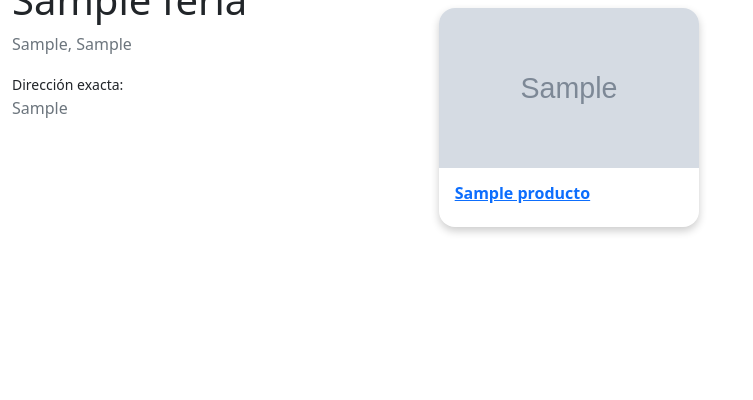
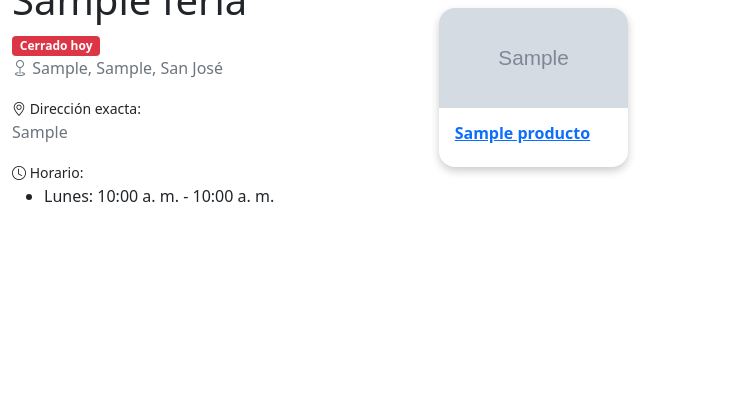
Before and after one commit to fabianabarca/feria, a Django app: page /ferias/1/ in a window 1280 px wide. Shown: the part 400-800 px from the top of the page, without its empty margins (0-753 px from the left). Run offline with Django 3.2, Linux system fonts and the light colour scheme; tables that the repository leaves empty hold one stand-in row (values such as "Sample post"); grey boxes marked "Sample" are stand-in pictures; some libraries are stand-ins or nearby versions.

Commit message:
Mejorar UI
-Mejorar UI de feria.html y ferias_detail.html
-Modularizar algunas funciones y variables

```diff
--- a/ferias/models.py
+++ b/ferias/models.py
@@ -1,8 +1,12 @@
 ''' Acá se crean los modelos base de las Ferias, junto con toda la información
     relevante de ellas '''
 
+import datetime
+import locale
 from django.db import models
 from django.utils.text import slugify
+
+locale.setlocale(locale.LC_TIME, '')
 
 ''' Acá se crean los modelos base de las Ferias, junto con toda la información
     relevante de ellas '''
@@ -88,6 +92,16 @@ class Feria(models.Model):
         no se permiten caracteres que no sean ASCII '''
         return slugify(self.codigo)
 
+    def abre_hoy(self):
+        ''' Verifica si la feria abre hoy (hora server) '''
+        abre = False
+        dia = datetime.datetime.now().strftime("%A")[0]
+        for horario in self.horarios.all():
+            if dia.lower() == horario.dia_inicio[0].lower():
+                abre = True
+                break
+        return abre
+
     def __str__(self):
         return self.nombre + ", " + self.distrito
 
--- a/ferias/templates/ferias_detail.html
+++ b/ferias/templates/ferias_detail.html
@@ -26,7 +26,10 @@
                     <!-- TODO: cambiar cuando se agregue el modelo de Feria -->
                     {% for i in '012'|make_list %}
                     <div class="carousel-item {% if i == '0' %} active {% endif %}">
-                        <img src="https://sertacentroamerica.com/costarica/wp-content/uploads/sites/3/2021/05/placeholder-106.png" class="w-100 d-inline-block" style="max-height: 40vh;object-fit: cover;">
+                        <img src="https://sertacentroamerica.com/costarica/wp-content/uploads/sites/3/2021/05/placeholder-106.png"
+                            class="w-100 d-inline-block"
+                            style="max-height: 40vh;object-fit: cover;"
+                            loading="lazy">
                     </div>
                     {% endfor %}
                 </div>
@@ -45,9 +48,20 @@
         <!-- ===========  Info Feria =========== -->
         <div class="col-md-4" id="info-feria">
             <h1>{{feria.nombre}}</h1>
-            <p class="text-muted">{{feria.distrito}}, {{feria.canton}}</p>
-            <small>Dirección exacta:</small>
+            {% if feria.abre_hoy %}
+            <span class="badge bg-success">Abre hoy</span>
+            {% else %}
+            <span class="badge bg-danger">Cerrado hoy</span>
+            {% endif %}
+            <p class="text-muted">
+                <i class="bi bi-geo"></i>
+                {{feria.distrito}}, {{feria.canton}}, {{feria.get_provincia_display}}
+            </p>
+            <small><i class="bi bi-geo-alt"></i> Dirección exacta:</small>
             <p class="text-muted">{{feria.direccion}}</p>
+            <small><i class="bi bi-clock"></i> Horario:</small>
+            <ul id="horarios-section">
+            </ul>
         </div>
         <!-- ===========  Info Productos de la Feria =========== -->
         <div class="col-md-8" id="info-productos">
@@ -56,11 +70,13 @@
             <div class="row">
             {% for producto in feria.oferta.all %}
             <!-- ===========  Info de Producto espeficico =========== -->
-            <div class="col-md-4">
-                <div class="card-feria">
+            <div class="col-md-3">
+                <div class="card-feria" >
                     <a href="#" target="_blank">
-                        <img src="{{producto.imagen.url}}"
-                            alt="Imagen de {{producto.nombre_comun}}" class="img-fluid card-img" style="width:100%;max-height: 160px;object-fit: cover;">
+                        <img src="{{producto.imagen.url}}" loading="lazy"
+                            alt="Imagen de {{producto.nombre_comun}}"
+                            class="img-fluid card-img"
+                            style="width:100%;max-height: 100px;object-fit: cover;">
                     </a>
                     <div class="card-feria-container">
                         <a href="#">
@@ -71,8 +87,10 @@
                 </div>
             {% endfor %}
             {% else %}
+            <br>
             <div class="alert alert-info" role="alert">
                 Esta feria no tiene productos asociados comuniquese con el administrador de esta página.
+                <a href="#">Contacto</a>
             </div>
             {% endif %}
             </div>
@@ -81,4 +99,16 @@
 </div>
 {% endblock %}
 {% block scriptsEnd %}
+<script>
+    const horarios = JSON.parse('{{horarios | safe}}');
+    const horarioSection = document.getElementById('horarios-section');
+    horarios.forEach(dia => {
+        let horarioStr = '';
+        let li = document.createElement('li');
+        horarioStr += dias_dict[dia.fields.dia_inicio] + ': ';
+        horarioStr += convertToAMPM(dia.fields.hora_inicio) + ' - ' + convertToAMPM(dia.fields.hora_final);
+        li.innerHTML = horarioStr;
+        horarioSection.appendChild(li);
+    });
+</script>
 {% endblock %}
--- a/ferias/views.py
+++ b/ferias/views.py
@@ -3,6 +3,7 @@ import json
 from django.conf import settings
 from django.db.models import Q
 from django.core.paginator import Paginator
+from django.core import serializers
 from django.shortcuts import render, get_object_or_404
 from django.http import HttpResponse
 from ferias.models import Feria
@@ -15,7 +16,12 @@ def openlayers(request):
 
 def ferias_detail(request, feria_id, slug = None):
     feria = get_object_or_404(Feria, ferias_id=feria_id)
-    context = {'feria': feria}
+    # convertir a json para poder usarlo con facilidad con JS
+    horarios = json.loads(serializers.serialize("json", feria.horarios.all()))
+    context = {
+        'feria': feria,
+        'horarios': json.dumps(horarios)
+        }
     return render(request, 'ferias_detail.html',context)
 
 def ferias(request):
@@ -66,17 +72,11 @@ def ferias(request):
         # Filtrar las ferias que esten es el radio dado
         ferias = ferias.filter(ferias_id__in=ferias_id_filtered)
     # Paginación
-    paginator = Paginator(ferias, 1)
+    paginator = Paginator(ferias, 10)
     page_number = request.GET.get('page') if 'page' in request.GET else 1
     ferias_paged = paginator.get_page(page_number)
 
-    # Provincias, Cantones, Distritos
-    distribucion_cr = {}
-    with open(os.path.join(settings.BASE_DIR, 'static/data/cr_distribucion.json')) as json_file:
-        distribucion_cr = json.load(json_file)
-
     context = {
-        'ferias': ferias_paged,
-        'distribucion': distribucion_cr
+        'ferias': ferias_paged
         }
     return render(request, 'ferias.html', context)
--- a/static/base.html
+++ b/static/base.html
@@ -12,7 +12,8 @@
     <link rel="stylesheet" href="https://cdn.jsdelivr.net/npm/bootstrap-icons@1.5.0/font/bootstrap-icons.css">
     {% block styles %}{% endblock %}
     <!-- JS -->
-    {% block scripts %}{% endblock %}
+    {% block scripts %}
+    {% endblock %}
 </head>
 
 <body>
@@ -39,13 +40,10 @@
 <script src="{% static 'js/jquery-3.6.0.min.js' %}" type="text/javascript"></script>
 <script src="{% static 'js/popper.min.js' %}" type="text/javascript"></script>
 <script src="{% static 'js/bootstrap.min.js' %}" type="text/javascript"></script>
+<script src="{% static 'js/utils.js' %}" type="text/javascript"></script>
 <script>
-    // Habilitar Tooltips
-    var tooltipTriggerList = [].slice.call(document.querySelectorAll('[data-bs-toggle="tooltip"]'))
-    var tooltipList = tooltipTriggerList.map(function (tooltipTriggerEl) {
-        return new bootstrap.Tooltip(tooltipTriggerEl)
-    });
-    // Variable global para que los archivo .js puedan acceder al directorio de archivos estaticos (static)
+    // No mover de aqui. Variable global para que los archivo .js puedan acceder
+    // al directorio de archivos estaticos (static)
     var base_url = "{% get_static_prefix %}";
 </script>
 {% block scriptsEnd %}
--- /dev/null
+++ b/static/js/utils.js
@@ -0,0 +1,31 @@
+// En este archivo están variables/funciones que se utilizarán en toda
+// la página.
+
+//===================== GENERICO ===========================
+
+// Habilitar Tooltips
+var tooltipTriggerList = [].slice.call(document.querySelectorAll('[data-bs-toggle="tooltip"]'))
+var tooltipList = tooltipTriggerList.map(function (tooltipTriggerEl) {
+    return new bootstrap.Tooltip(tooltipTriggerEl)
+});
+
+//===================== HORARIOS ===========================
+
+// Diccionario para convertir los dias
+const dias_dict = {
+    'L': 'Lunes',
+    'K': 'Martes',
+    'M': 'Miércoles',
+    'J': 'Jueves',
+    'V': 'Viernes',
+    'S': 'Sábado'
+}
+
+/**
+ * Convertir una hora (string) en formato de 24 horas a formato de 12 horas (am/pm)
+ */
+function convertToAMPM(timeString) {
+    const timeStr = new Date('1970-01-01T' + timeString + 'Z')
+        .toLocaleString('es-CR', { timeZone: 'UTC', hour12: true, hour: 'numeric', minute: 'numeric' });
+    return timeStr;
+}
```
Also changed, not shown: ferias/templates/ferias.html (+18 -8 lines).
